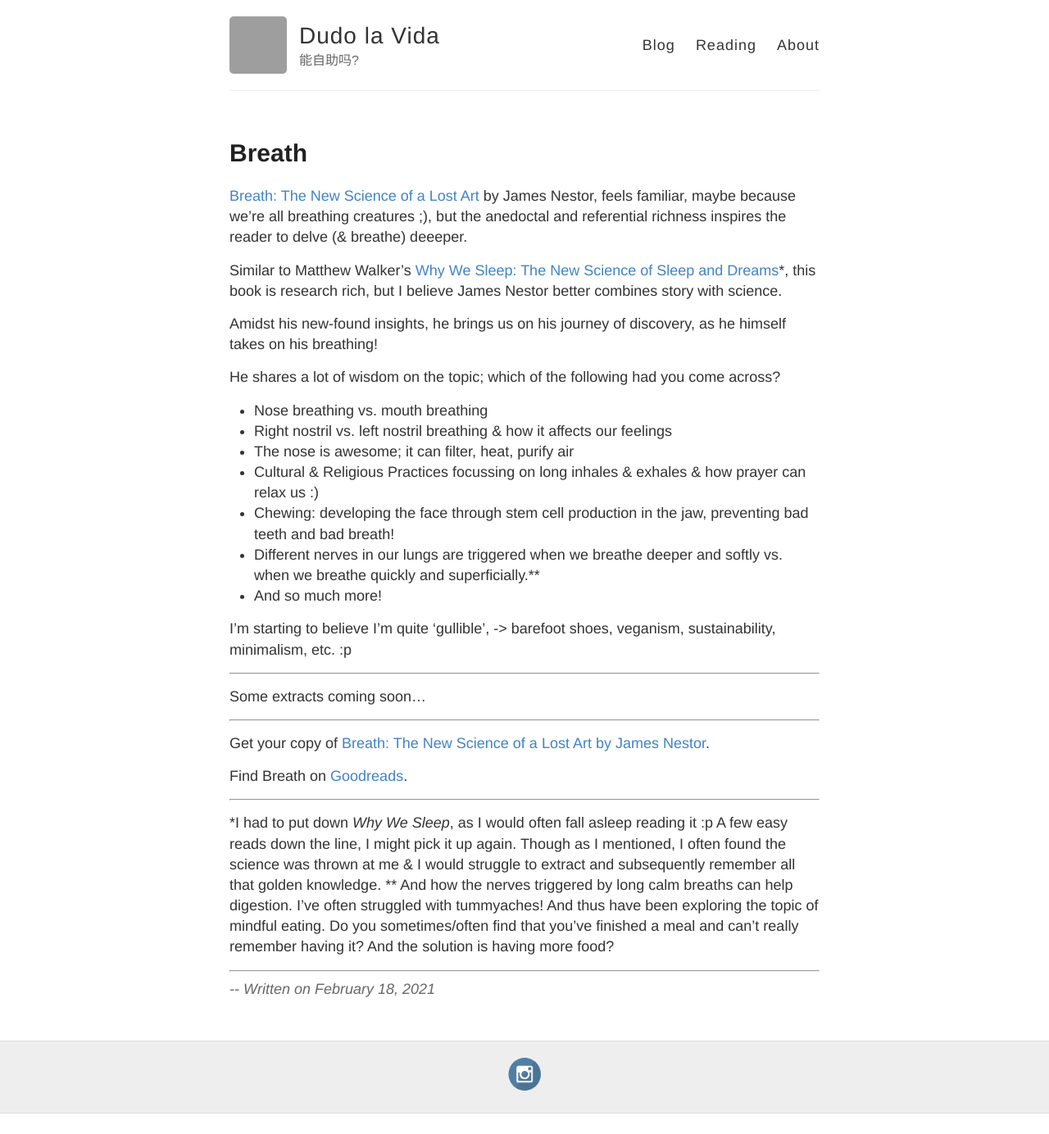
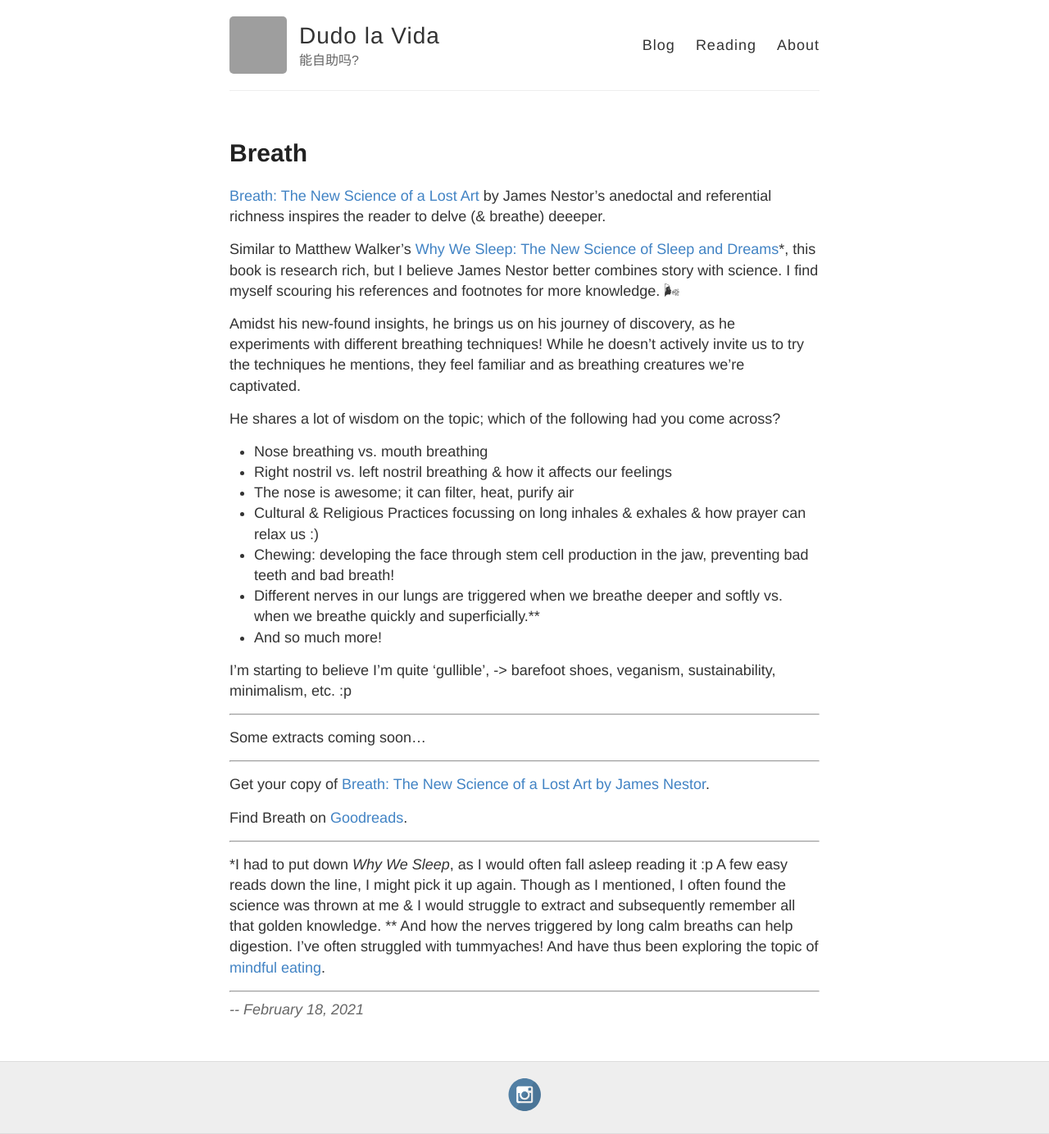
Before and after one commit to dudolavida/dudolavida.github.io, a Jekyll site: the page built from _posts/2021-02-18-Breath.md, in a window 1280 px wide. Shown: the whole page at 82% size. Built offline with Jekyll 4.4.1, drawn with Linux system fonts in a browser that asks for light colours; before the commit the page ends 1359 px from its top, so only the background shows below that; grey boxes are pictures that could not be loaded.

Commit message:
add new posts and update linking and footnotes style

```diff
--- a/_layouts/post.html
+++ b/_layouts/post.html
@@ -11,7 +11,7 @@
 
   <div class="date">
 --
-    Written on {{ page.date | date: "%B %e, %Y" }}
+    {{ page.date | date: "%B %e, %Y" }}
   </div>
 
   {% include disqus.html %}
--- a/_posts/2021-02-18-Breath.md
+++ b/_posts/2021-02-18-Breath.md
@@ -5,11 +5,11 @@
 tags: habit
 ---
 
-[Breath: The New Science of a Lost Art][id1] by James Nestor, feels familiar, maybe because we're all breathing creatures ;), but the anedoctal and referential richness inspires the reader to delve (& breathe) deeeper.
+[Breath: The New Science of a Lost Art][id1] by James Nestor's anedoctal and referential richness inspires the reader to delve (& breathe) deeeper.
 
-Similar to Matthew Walker's [Why We Sleep: The New Science of Sleep and Dreams][id2]*, this book is research rich, but I believe James Nestor better combines story with science.
+Similar to Matthew Walker's [Why We Sleep: The New Science of Sleep and Dreams][id2]*, this book is research rich, but I believe James Nestor better combines story with science. I find myself scouring his references and footnotes for more knowledge. 🌬
 
-Amidst his new-found insights, he brings us on his journey of discovery, as he himself takes on his breathing!
+Amidst his new-found insights, he brings us on his journey of discovery, as he experiments with different breathing techniques! While he doesn't actively invite us to try the techniques he mentions, they feel familiar and as breathing creatures we're captivated.
 
 He shares a lot of wisdom on the topic; which of the following had you come across?
 
@@ -18,11 +18,10 @@
 - The nose is awesome; it can filter, heat, purify air
 - Cultural & Religious Practices focussing on long inhales & exhales & how prayer can relax us :)
 - Chewing: developing the face through stem cell production in the jaw, preventing bad teeth and bad breath!
-- Different nerves in our lungs are triggered when we breathe deeper and softly vs. when we breathe quickly and superficially.**
+- Different nerves in our lungs are triggered when we breathe deeper and softly vs. when we breathe quickly and superficially.\*\*
 - And so much more!
 
 I'm starting to believe I'm quite 'gullible', -> barefoot shoes, veganism, sustainability, minimalism, etc. :p
-
 
 ---
 Some extracts coming soon...
@@ -36,7 +35,8 @@
 ---
 
 \*I had to put down _Why We Sleep_, as I would often fall asleep reading it :p A few easy reads down the line, I might pick it up again. Though as I mentioned, I often found the science was thrown at me & I would struggle to extract and subsequently remember all that golden knowledge.
-\*\* And how the nerves triggered by long calm breaths can help digestion. I've often struggled with tummyaches! And thus have been exploring the topic of mindful eating. Do you sometimes/often find that you've finished a meal and can't really remember having it? And the solution is having more food?
+\*\* And how the nerves triggered by long calm breaths can help digestion. I've often struggled with tummyaches! And have thus been exploring the topic of [mindful eating][id4].
+
 
 ---
 
```
Also changed, not shown: other parts of _posts/2021-02-18-Breath.md (+2 -0 lines), _posts/2020-11-04-doubts-of-the-self.md (+1 -1 lines), _posts/2021-02-10-Having-trouble-or-perhaps-making-it.md (+8 -4 lines), _posts/2021-02-14-Legit.md (+3 -6 lines), _posts/2021-02-15-2-week-challenges.md (+4 -3 lines), _posts/2021-02-25-what,how,why.md (added, +35 -0 lines), _posts/2021-03-02-mindful-eating.md (added, +8 -0 lines).
